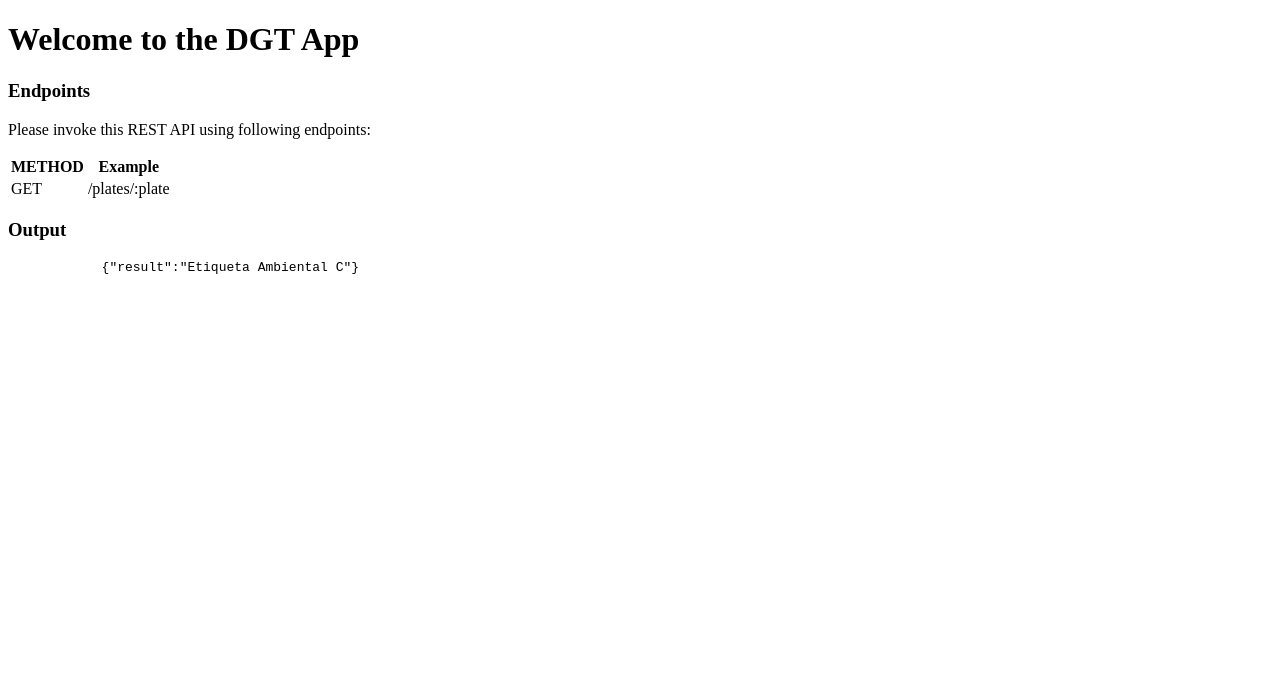
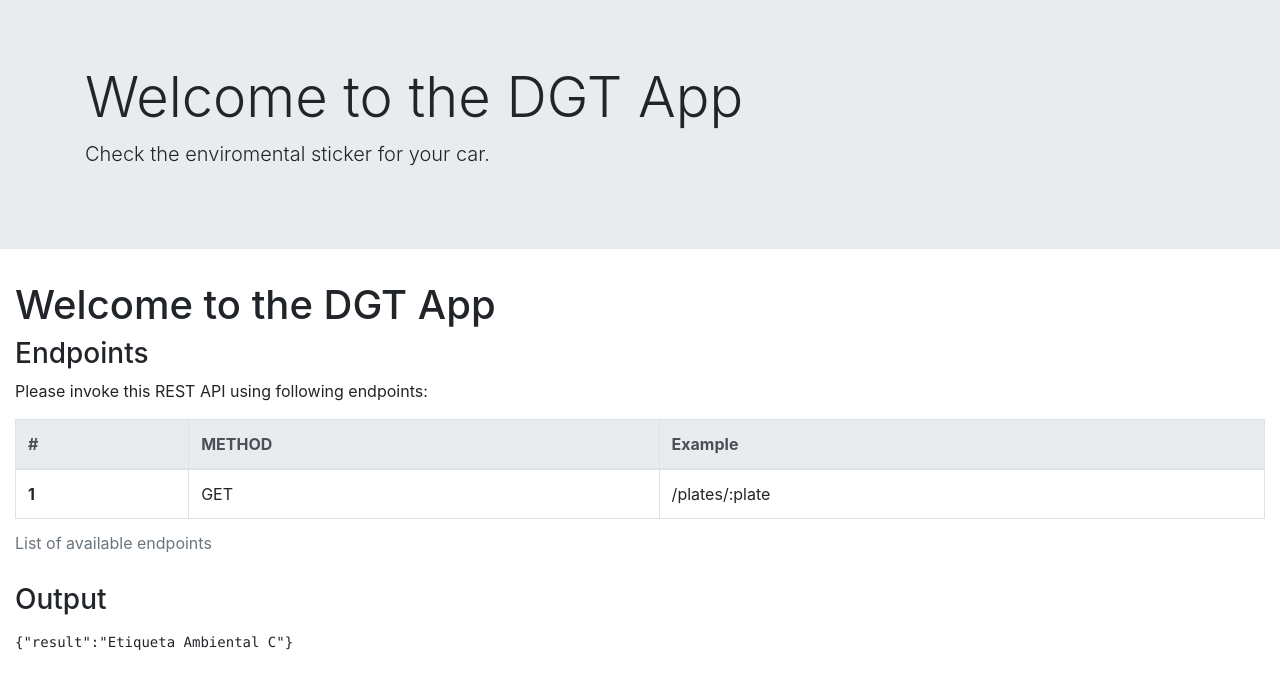
Before and after one commit to mdelapenya/dgt, a plain HTML site: page views/index.html in a window 1280 px wide. Drawn offline with nearby package versions, Linux system fonts and the light colour scheme.

Commit message:
Apply bootstrap-4.2.1 to the home page

```diff
--- a/views/index.html
+++ b/views/index.html
@@ -2,20 +2,30 @@
 <html>
 <head>
   <title>DGT App</title>
+  <link rel="stylesheet" href="https://stackpath.bootstrapcdn.com/bootstrap/4.2.1/css/bootstrap.min.css" integrity="sha384-GJzZqFGwb1QTTN6wy59ffF1BuGJpLSa9DkKMp0DgiMDm4iYMj70gZWKYbI706tWS" crossorigin="anonymous">
 </head>
 
 <body>
+    <div class="jumbotron jumbotron-fluid">
+        <div class="container">
+            <h1 class="display-4">Welcome to the DGT App</h1>
+            <p class="lead">Check the enviromental sticker for your car.</p>
+        </div>
+    </div>
+    <div class="container-fluid">
         <h1>Welcome to the DGT App</h1>
-  <div>
         <h3>Endpoints</h3>
         <p>Please invoke this REST API using following endpoints:</p>
-      <table>
-          <thead>
-              <th>METHOD</th>
-              <th>Example</th>
+        <table class="table table-bordered">
+            <caption>List of available endpoints</caption>
+            <thead class="thead-light ">
+                <th scope="col">#</th>
+                <th scope="col">METHOD</th>
+                <th scope="col">Example</th>
             </thead>
-          <tbody>
+            <tbody class="table-striped">
                 <tr>
+                    <th scope="row">1</th>
                     <td>GET</td>
                     <td>/plates/:plate</td>
                 </tr>
@@ -23,10 +33,9 @@
         </table>
         <h3>Output</h3>
         <p>
-          <pre>
-            {"result":"Etiqueta Ambiental C"}
-          </pre>
+            <pre><code>{"result":"Etiqueta Ambiental C"}</code></pre>
         </p>
     </div>
 </body>
+<script src="https://stackpath.bootstrapcdn.com/bootstrap/4.2.1/js/bootstrap.min.js" integrity="sha384-B0UglyR+jN6CkvvICOB2joaf5I4l3gm9GU6Hc1og6Ls7i6U/mkkaduKaBhlAXv9k" crossorigin="anonymous"></script>
 </html>
```
Lines whose indentation alone changed are shown as unchanged.
